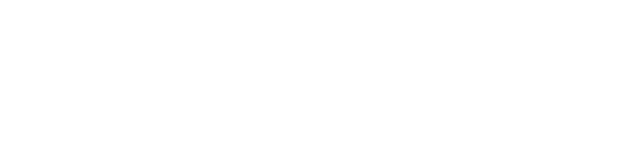
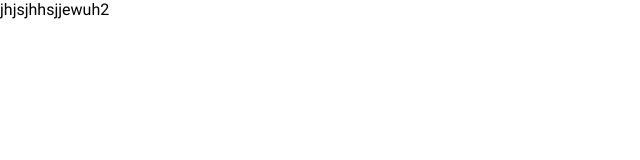
Before and after one commit to abdulovamir/cyberPunk2, a plain HTML site: page index.html in a window 1280 px wide. Shown: the whole page, without its empty margins (0-640 px from the left). Drawn offline with Linux system fonts and the light colour scheme.

Commit message:
add preparing

```diff
--- a/index.html
+++ b/index.html
@@ -4,13 +4,12 @@
     <meta charset="UTF-8">
     <meta name="viewport" content="width=device-width, initial-scale=1.0">
     <title>Document</title>
+    <link rel="stylesheet" href="./style.css">
+    <link rel="shortcut icon" href="./favicon.ico">
 </head>
 <body>
 
-
-
-
-
+    jhjsjhhsjjewuh2
 
 </body>
 </html>
--- a/style.scss
+++ b/style.scss
@@ -0,0 +1,31 @@
+@font-face {
+    font-family: "Roboto";
+    src: local("Roboto-Light"), url("./fonts/Roboto-Light.ttf") format("truetype");
+    font-weight: 300;
+    font-display: swap;
+}
+
+@font-face {
+    font-family: "Roboto";
+    src: local("Roboto-Regular"), url("./fonts/Roboto-Regular.ttf") format("truetype");
+    font-weight: 400;
+    font-display: swap;
+}
+
+@font-face {
+    font-family: "Archangelsk";
+    src: local("Archangelsk"), url("./fonts/Archangelsk.ttf") format("truetype");
+    font-weight: 400;
+    font-display: swap;
+}
+
+* {
+    margin: 0;
+    padding: 0;
+    text-decoration: none;
+    list-style: none;
+}
+
+body {
+    font-family: "Roboto", sans-serif;
+}
```
Also changed, not shown: favicon.ico (added), fonts/Archangelsk.ttf (added), fonts/Archangelsk.woff (added), fonts/Roboto-Light.ttf (added), fonts/Roboto-Regular.ttf (added), style.css, 1 other file.
